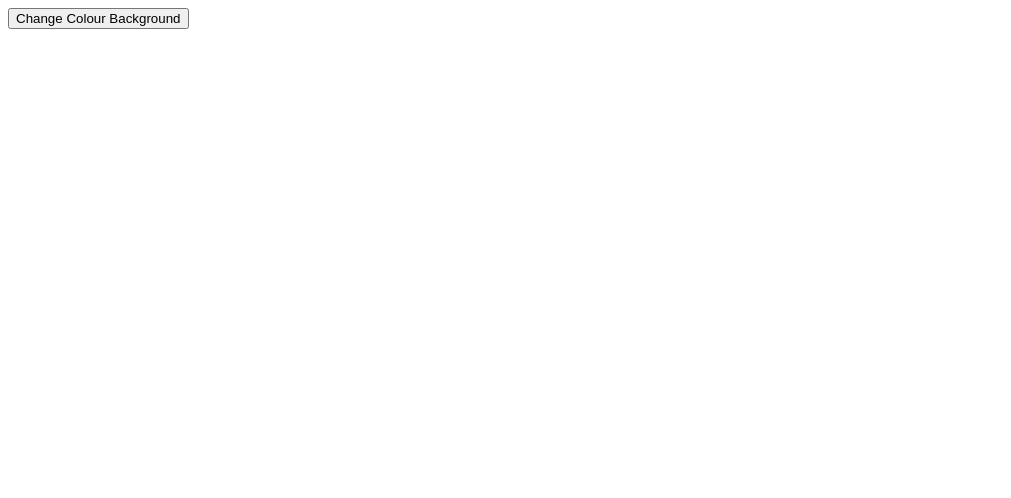
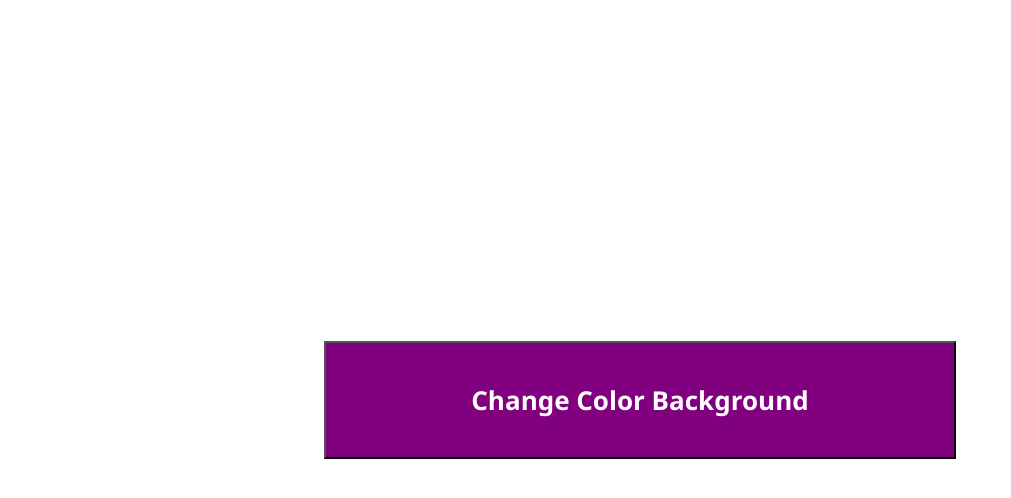
Before and after one commit to RizkixSuputro/jsproject1-randomcolor, a plain HTML site: page index.html in a window 1280 px wide. Shown: the whole page, without its empty margins (0-1011 px from the left). Drawn offline with Linux system fonts and the light colour scheme.

Commit message:
feat : add button

```diff
--- a/index.html
+++ b/index.html
@@ -3,8 +3,11 @@
     <meta charset="UTF-8" />
     <meta name="viewport" content="width=device-width, initial-scale=1.0" />
     <title>Document</title>
+    <link rel="stylesheet" href="style.css" />
   </head>
   <body>
-    <button>Change Colour Background</button>
+    <button>Change Color Background</button>
+
+    <script src="app.js"></script>
   </body>
 </html>
--- a/style.css
+++ b/style.css
@@ -0,0 +1,16 @@
+body {
+  display: flex;
+  justify-content: center;
+  align-items: center;
+}
+
+button {
+  width: 50%;
+  height: 15%;
+  font-family: "Segoe UI", Tahoma, Geneva, Verdana, sans-serif;
+  font-weight: bold;
+  background-color: purple;
+  color: white;
+  font-size: 26px;
+  cursor: pointer;
+}
```
